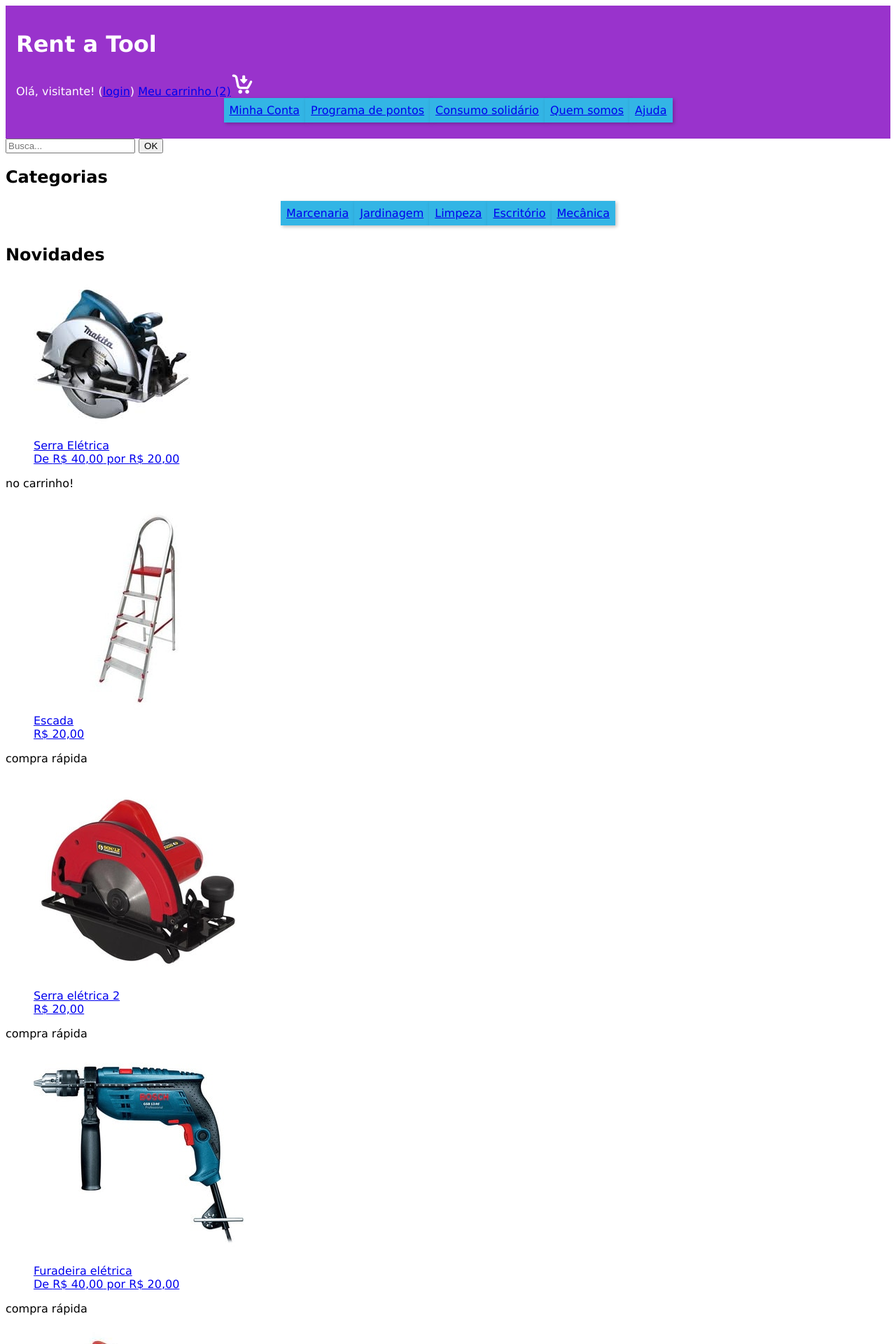
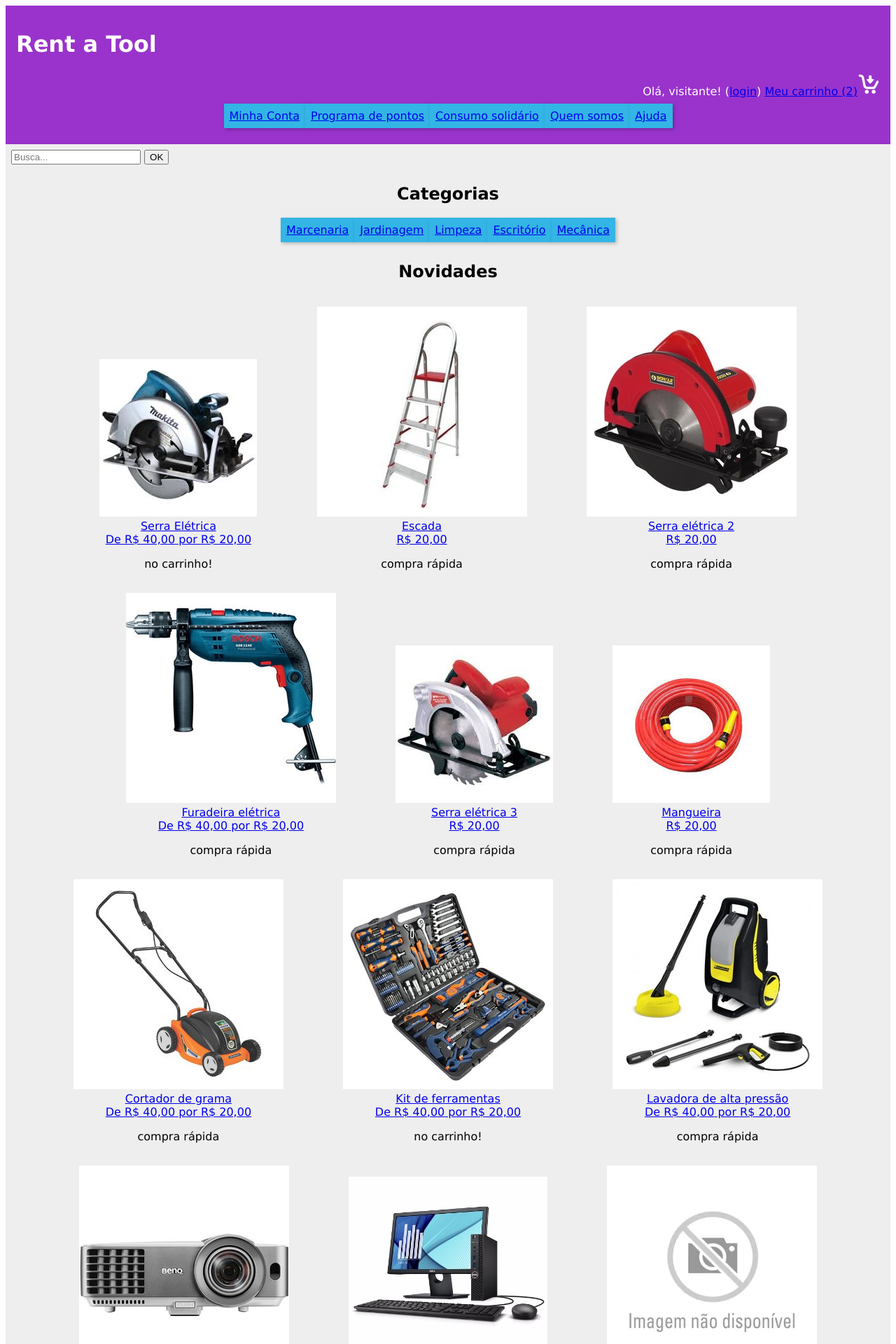
Before and after one commit to rafinhadufluxo/Materias-UFFS, a PHP site: page / in a window 1280 px wide. Shown: the top 1920 px of the page at 70% size. Run offline with PHP 8.4, Linux system fonts and the light colour scheme.

Commit message:
agora ta ficando top

```diff
--- a/Prog II/rent/stylesheet.css
+++ b/Prog II/rent/stylesheet.css
@@ -12,6 +12,7 @@ aside{
     background-color: lightgreen;
     margin-top: 15px;
 }
+
 
 nav ul{
     list-style-type: none;
@@ -33,3 +34,50 @@ nav li {
 nav li:hover{
     background-color: #0099CC;
 }
+*{
+    box-sizing: border-box ;
+
+}
+h2{ /* palavra categoria    */
+    text-align: center;
+}
+.lista-produtos{
+    text-align: center;
+
+}
+.produto {
+    display: inline-block;
+    text-align: center;
+
+}
+.busca{ /* espaçamento para guia de busca   */
+    padding: 8px;
+
+}
+figure:hover{   /* colocando efeito nas imagens*/
+	box-shadow: 5px 5px 10px gray;
+
+}
+/* arrumando coisas aaaa */
+.container{
+    background-color: #eeeeee;
+    overflow: hidden; /* arruma a questão do footer de contatos e nanana*/
+}
+
+/* ID   */
+#titulo {
+    position: relative;
+    top: 10px;
+}
+#menu-login{
+    bottom: 0;
+    text-align: right;
+    margin-bottom: 8px;
+}
+
+#lista-produtos{
+    bottom: 0;
+    text-align: right;
+    margin-bottom: 8px;
+
+}
```
